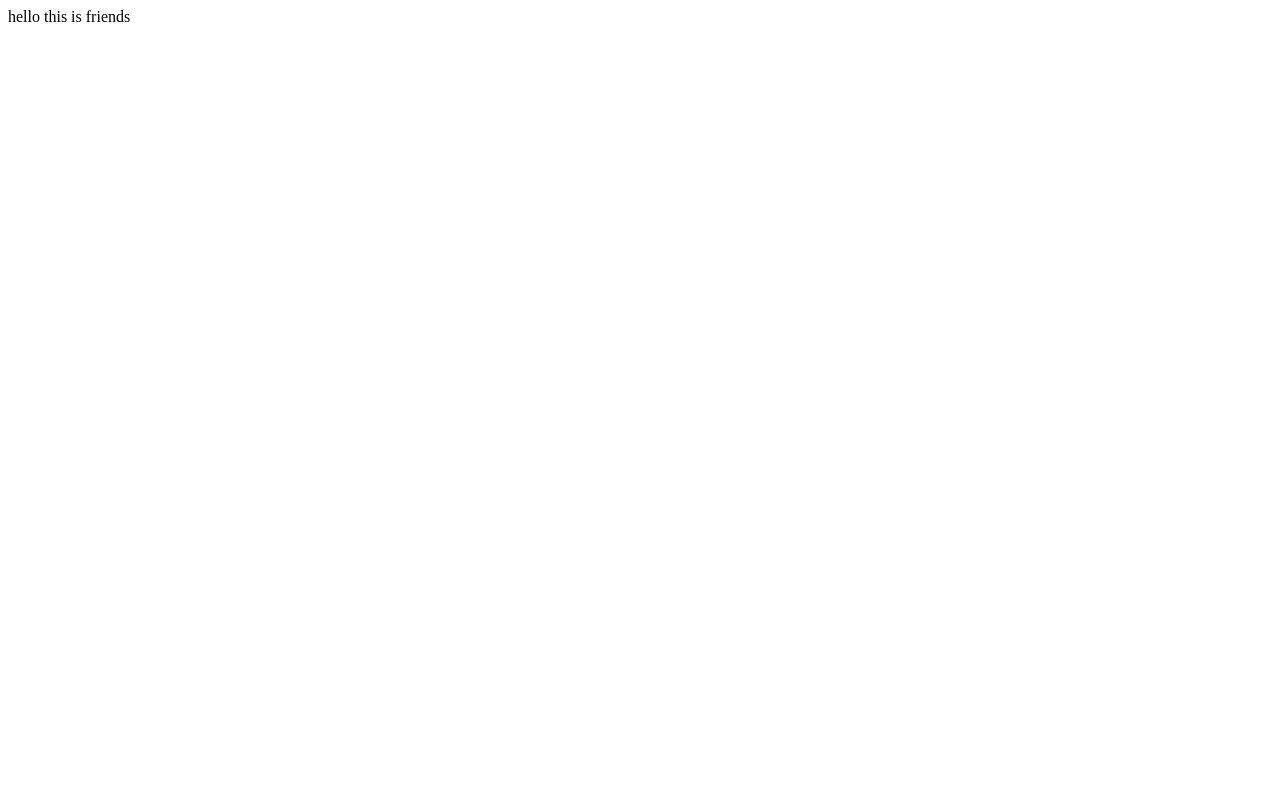
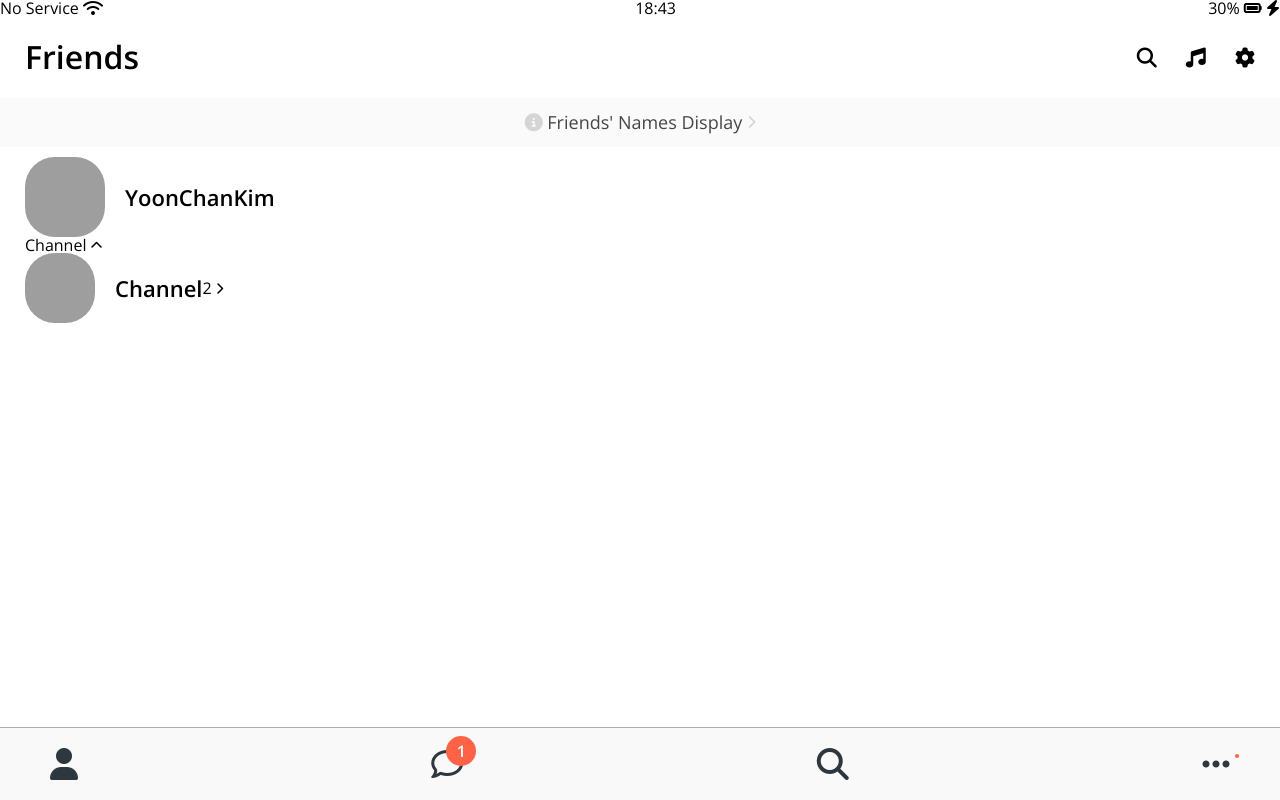
Before and after one commit to yoonchankim/kokoa-clone-2020, a plain HTML site: page friends.html in a window 1280 px wide. Drawn offline with nearby package versions, Linux system fonts and the light colour scheme; grey boxes are pictures that could not be loaded.

Commit message:
done login making friend

```diff
--- /dev/null
+++ b/css/components/nav-bar.css
@@ -0,0 +1,41 @@
+.nav {
+  position: fixed;
+  bottom: 0px;
+  width: 100%;
+  background-color: #f9f9fa;
+  padding: 20px 50px;
+  box-sizing: border-box;
+  border-top: 1px solid rgba(0, 0, 0, 0.3);
+}
+.nav_list {
+  display: flex;
+  justify-content: space-between;
+}
+.nav_link {
+  color: #2e363e;
+  position: relative;
+}
+.nav_notification {
+  background-color: tomato;
+  width: 30px;
+  height: 30px;
+  display: flex;
+  justify-content: center;
+  align-items: center;
+  border-radius: 50%;
+  color: white;
+  font-weight: 600;
+  position: absolute;
+  bottom: 15px;
+  left: 15px;
+}
+.nav_Notification-ellipsis {
+  background-color: tomato;
+  width: 4px;
+  height: 4px;
+  display: block;
+  border-radius: 50%;
+  position: absolute;
+  bottom: 23px;
+  left: 33px;
+}
--- /dev/null
+++ b/css/components/screen-header.css
@@ -0,0 +1,13 @@
+.screen-header {
+  display: flex;
+  justify-content: space-between;
+  align-items: center;
+  padding: var(--horizontal-space);
+}
+.screen-header_title {
+  font-size: 32px;
+  font-weight: 600;
+}
+.screen-header_icons span {
+  margin-left: 25px;
+}
--- a/css/components/status-bar.css
+++ b/css/components/status-bar.css
@@ -1,13 +1,10 @@
 .status-bar {
   display: flex;
-  justify-content: center;
+  justify-content: space-between;
   box-sizing: border-box;
 }
-.status-bar__column {
-  width: 33%;
-}
 .status-bar__column:first-child span {
-  margin-right: 5px;
+  margin-left: 50px;
 }
 .status-bar__column:nth-child(2) {
   display: flex;
@@ -17,6 +14,7 @@
   display: flex;
   justify-content: flex-end;
   align-items: center;
+  margin-right: 10px;
 }
 
 .status-bar__column .fa-battery-full {
--- /dev/null
+++ b/css/components/user.css
@@ -0,0 +1,28 @@
+.user-component {
+  display: flex;
+  align-items: center;
+}
+.user-component_column:first-child {
+  display: flex;
+  align-items: center;
+}
+.user-component_avatar {
+  width: 70px;
+  height: 70px;
+  border-radius: 30px;
+  margin-right: 20px;
+}
+
+.user-component_title {
+  font-weight: 600;
+  font-size: 22px;
+}
+.user-component_subtitle {
+  margin-top: 5px;
+  font-size: 17px;
+  color: rgba(0, 0, 0, 0.5);
+}
+.user-component_avatar--xl {
+  width: 80px;
+  height: 80px;
+}
--- a/css/reset.css
+++ b/css/reset.css
@@ -126,3 +126,8 @@ table {
 input:focus {
   outline: none;
 }
+
+a {
+  color: inherit;
+  text-decoration: none;
+}
--- /dev/null
+++ b/css/screens/friends.css
@@ -0,0 +1,15 @@
+#friends-display-link {
+  text-align: center;
+  display: block;
+  background: #fafafa;
+  padding: 15px 0px;
+  color: #464646;
+  font-size: 18px;
+  margin-bottom: 10px;
+}
+#friends-display-link i {
+  color: #d5d5d5;
+}
+.friends-screen {
+  padding: 0px var(--horizontal-space);
+}
--- a/css/styles.css
+++ b/css/styles.css
@@ -1,9 +1,16 @@
 @import url("https://fonts.googleapis.com/css2?family=Open+Sans:wght@400;600&display=swap");
 @import "reset.css";
+@import "variable.css";
+
 /* components */
 @import "components/status-bar.css";
+@import "components/nav-bar.css";
+@import "components/screen-header.css";
+@import "components/user.css";
+
 /* screens */
 @import "screens/login.css";
+@import "screens/friends.css";
 
 body {
   font-family: "Open Sans", sans-serif;
--- /dev/null
+++ b/css/variable.css
@@ -0,0 +1,3 @@
+:root {
+  --horizontal-space: 25px;
+}
--- a/friends.html
+++ b/friends.html
@@ -1 +1,106 @@
-hello this is friends
+<!DOCTYPE html>
+<html lang="en">
+<head>
+    <link rel="stylesheet" href="css/styles.css">
+    <meta charset="UTF-8">
+    <meta name="viewport" content="width=device-width, initial-scale=1.0">
+    <title>Friends-Kokoa Talk Clone</title>
+</head>
+<body>
+    <div class="status-bar">
+        <div class="status-bar_column">
+            <span>No Service</span>
+            <!-- wifi icon -->
+            <i class="fas fa-wifi"></i>
+        </div>
+        <div class="status-bar_column">
+            <span>18:43</span>
+        </div>
+        <div class="status-bar_column">
+            <span>30%</span>
+            <!-- battery icon -->
+            <i class="fas fa-battery-full"></i>
+            <!-- lightning icon -->
+            <i class="fas fa-bolt"></i>
+        </div>
+    </div>
+    <header class="screen-header">
+        <h1 class="screen-header_title">Friends</h1>
+        <div class="screen-header_icons">
+            <span><i class="fas fa-search fa-lg"></i></span>
+            <span><i class="fas fa-music fa-lg"></i></span>
+            <span><i class="fas fa-cog fa-lg"></i></span>
+        </div>
+    </header>
+    <a id="friends-display-link">
+        <i class="fas fa-info-circle"></i>
+        Friends' Names Display
+        <i class="fas fa-chevron-right fa-xs"></i>
+    </a>
+    <main class="friends-screen">
+        <div class="user-component">
+            <div class="user-component_column">
+                <img src="https://encrypted-tbn0.gstatic.com/images?q=tbn:ANd9GcQ8AaAfnD6h1yxO2ID4EqM5VK2-Kk05dyBvJg&usqp=CAU" class="user-component_avatar user-component_avatar--xl" />
+                <div class="user-component_text">
+                    <h4 class="user-component_title">YoonChanKim</h4>
+                    <!-- <h6 class="user-component_subtitle">yoonchankim he is god</h6> -->
+                </div>
+            </div>
+            <div class="user-component_column">
+
+            </div>
+        </div>
+        <div class="friends-screen_channel">
+            <div class="friends-screen_channel-header">
+                <span>Channel</span>
+                <i class="fas fa-chevron-up fa-xs"></i>
+            </div>
+            <div class="user-component">
+                <div class="user-component_column">
+                    <img src="https://encrypted-tbn0.gstatic.com/images?q=tbn:ANd9GcQ8AaAfnD6h1yxO2ID4EqM5VK2-Kk05dyBvJg&usqp=CAU" class="user-component_avatar user-component_avatar--sm" />
+                    <div class="user-component_text">
+                        <h4 class="user-component_title">Channel</h4>
+                        <!-- <h6 class="user-component_subtitle">yoonchankim he is god</h6> -->
+                    </div>
+                </div>
+                <div class="user-component_column">
+                    <span>2</span>
+                    <i class="fas fa-chevron-right fa-xs"></i>
+
+                </div>
+            </div>
+        </div>
+    </main>
+
+    <nav class="nav">
+        <ul class="nav_list">
+            <li class="nav_btn">
+                <a class="nav_link" href="friends.html">
+                    <i class="fas fa-user fa-2x"> </i>
+                </a>
+            </li>
+            <li class="nav_btn">
+                <a class="nav_link" href="#">
+                    <span class="nav_notification">1</span>
+                    <i class="far fa-comment fa-2x"></i>
+                </a>
+            </li>
+            <li class="nav_btn">
+                <a class="nav_link" href="#">
+                    <i class="fas fa-search fa-2x"></i>
+                </a>
+            </li>
+            <li class="nav_btn">
+                <a class="nav_link" href="#">
+                    <span class="nav_Notification-ellipsis"></span>
+                    <i class="fas fa-ellipsis-h fa-2x"></i>
+                </a>
+            </li>
+        </ul>
+    </nav>
+    <script
+    src="https://kit.fontawesome.com/6478f529f2.js"
+    crossorigin="anonymous"
+  ></script>
+</body>
+</html>
```
Also changed, not shown: index.html (+1 -1 lines).
